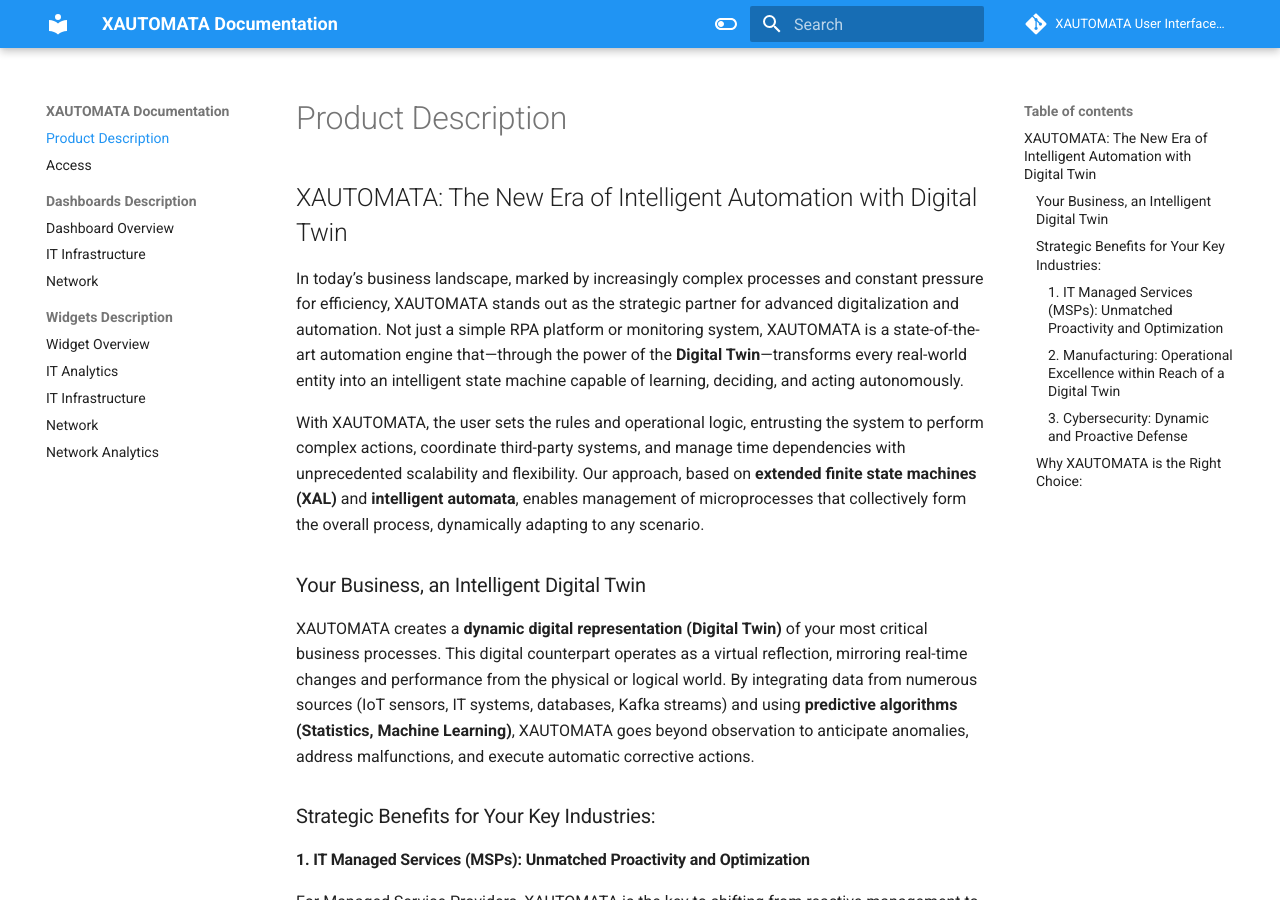
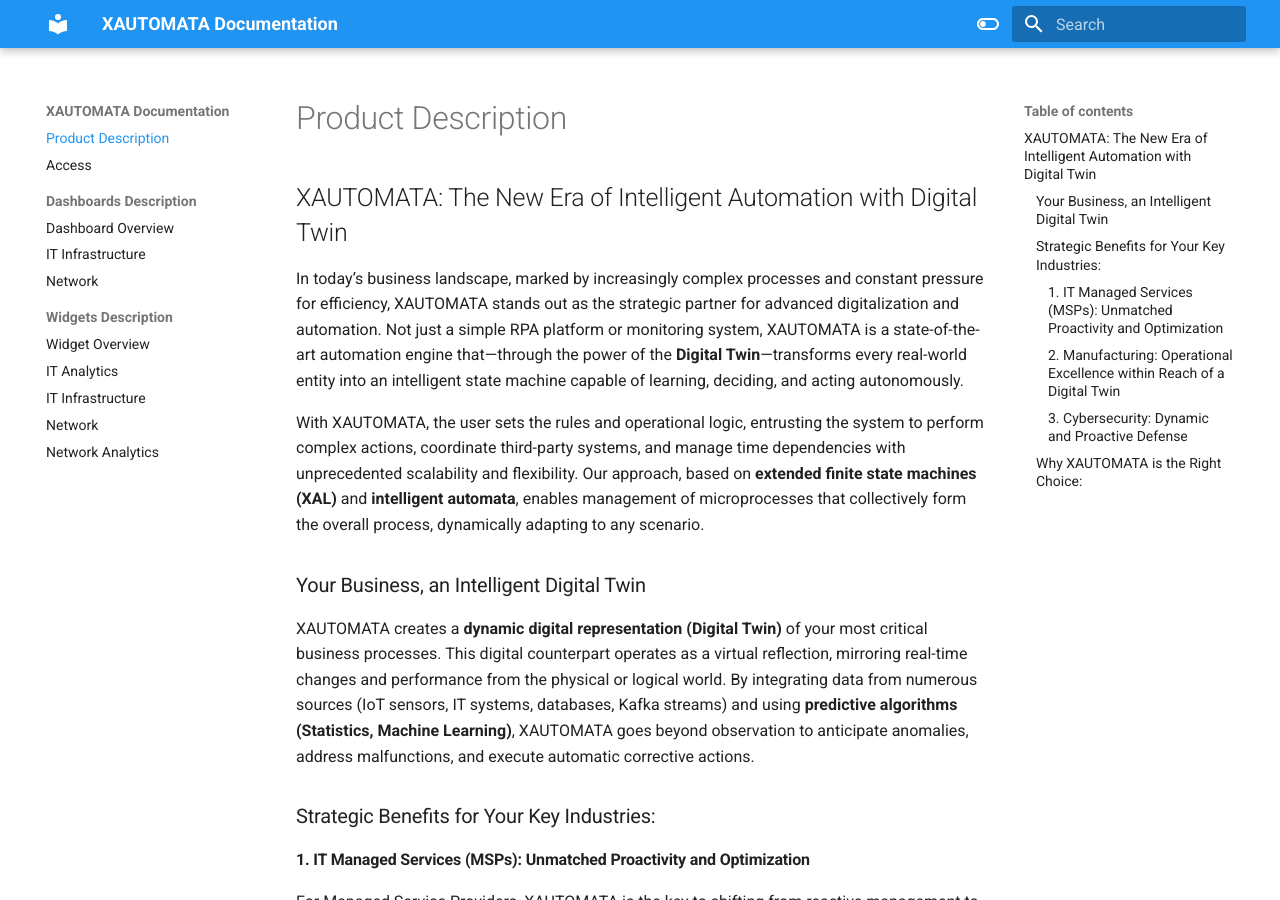
Before and after one commit to xautomata/User-Interface-Manual, an MkDocs documentation site: the page built from docs/index.md, in a window 1280 px wide and 900 px high. Built offline with MkDocs 1.6.1 and Material for MkDocs 9.7.7, drawn with Linux system fonts in a browser that asks for light colours; comment, search, counter and statistics services are not loaded.

Commit message:
Add favicon to mkdocs.yml and remove redundant repo URL.

```diff
--- a/mkdocs.yml
+++ b/mkdocs.yml
@@ -3,6 +3,7 @@ site_description: Documentation for the use of XAUTOMATA Services
 site_url: https://www.xautomata.com/
 
 theme:
+  favicon: images/logo.png
   name: material
   features:
     - search.suggest
@@ -33,7 +34,6 @@ theme:
       accent: blue
 
 repo_name: XAUTOMATA User Interface Documentation
-repo_url: https://github.com/xautomata/User-Interface-Manual.git
 
 plugins:
   - mkdocstrings
```
Also changed, not shown: docs/images/logo.png (added).
